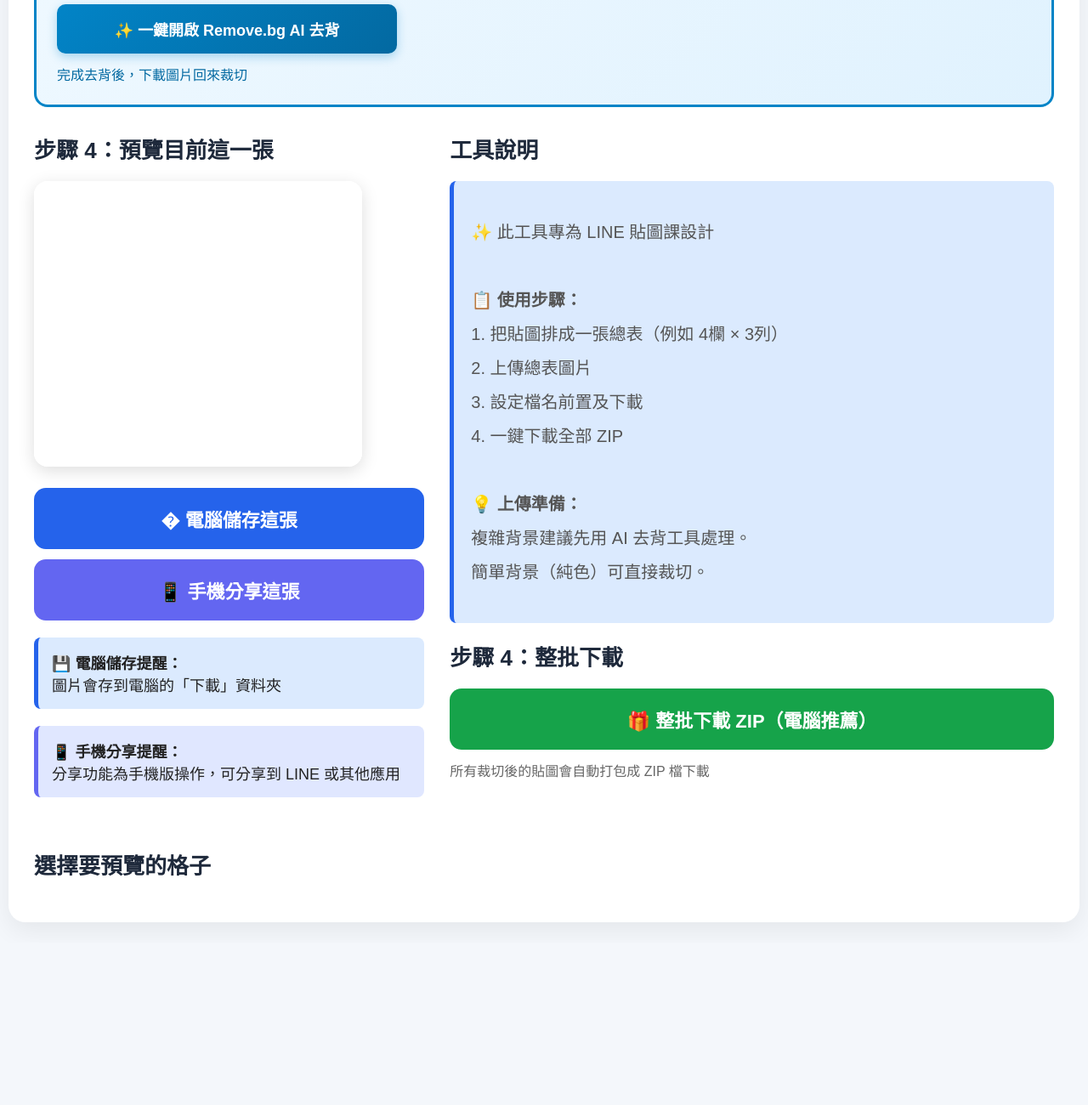
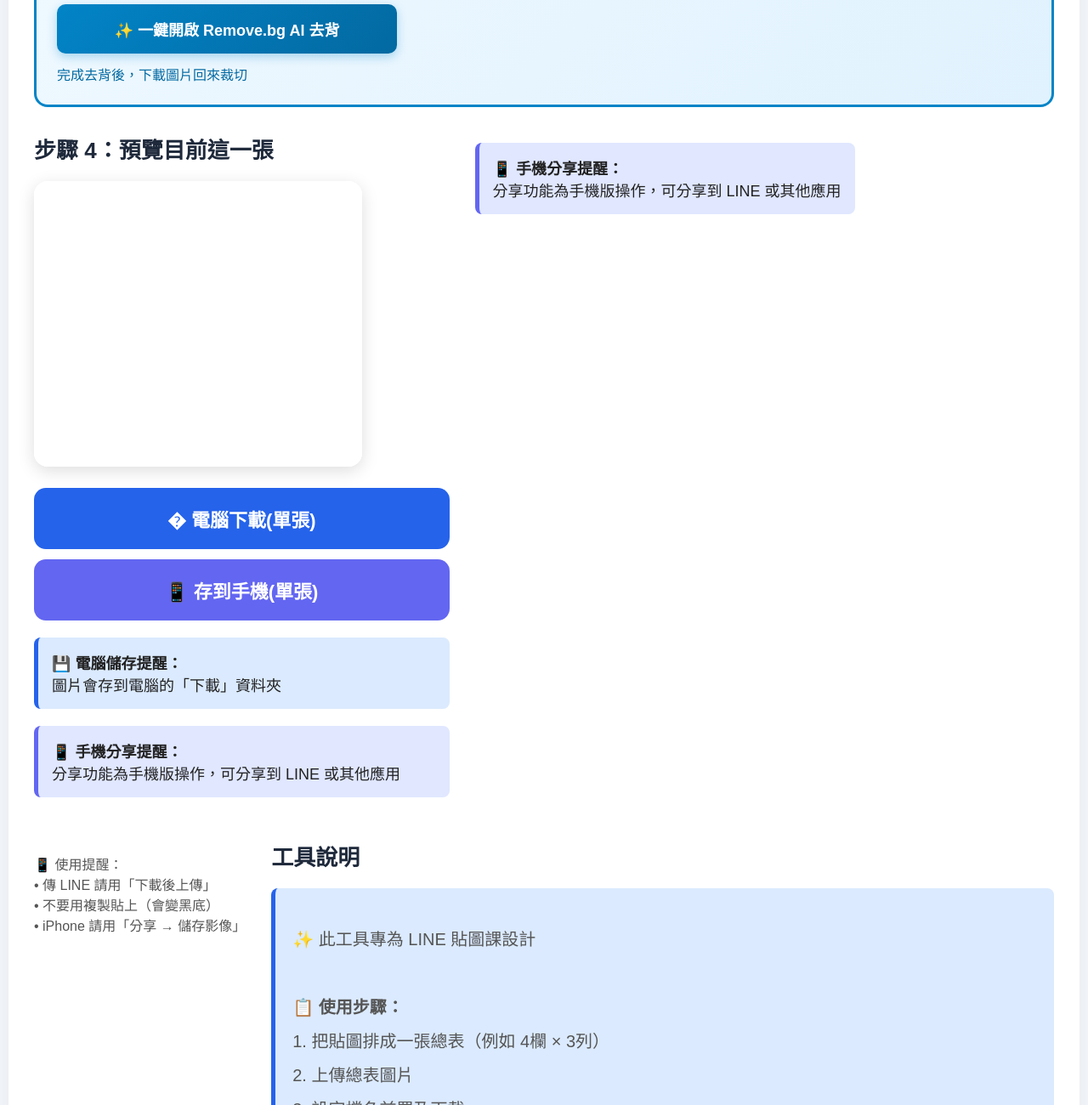
Before and after one commit to newbieteacher/linetools1, a plain HTML site: page index.html in a window 1280 px wide. Shown: the part 1152-2452 px from the top of the page at 85% size. Before the commit the page ends 2261 px from the top, so only its background shows below. Drawn offline with nearby package versions, Linux system fonts and the light colour scheme.

Commit message:
Add files via upload

```diff
--- a/index.html
+++ b/index.html
@@ -177,10 +177,10 @@
       <canvas id="canvas" width="370" height="320"></canvas>
       <div style="margin-top:20px">
         <button class="btn-primary" onclick="saveToMobile()" style="width:100%;margin-bottom:12px">
-          � 電腦儲存這張
+          � 電腦下載(單張)
         </button>
         <button class="btn-secondary" onclick="shareImage()" style="width:100%">
-          📱 手機分享這張
+          📱 存到手機(單張)
         </button>
       </div>
       <div class="info-box" style="margin-top:20px;font-size:18px;padding:16px">
@@ -192,6 +192,18 @@
         分享功能為手機版操作，可分享到 LINE 或其他應用
       </div>
     </div>
+    <div class="info-box" style="margin-top:12px;font-size:18px;padding:16px;background:#e0e7ff;border-left-color:#6366f1">
+  <strong>📱 手機分享提醒：</strong><br>
+  分享功能為手機版操作，可分享到 LINE 或其他應用
+</div>
+
+
+<div style="margin-top:16px;font-size:16px;color:#555;">
+📱 使用提醒：<br>
+• 傳 LINE 請用「下載後上傳」<br>
+• 不要用複製貼上（會變黑底）<br>
+• iPhone 請用「分享 → 儲存影像」
+</div>
 
     <div class="preview-right">
       <h2>工具說明</h2>
```
